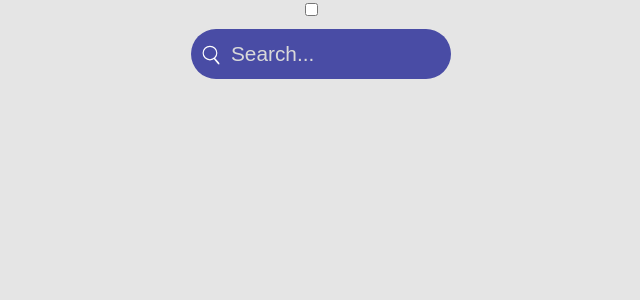
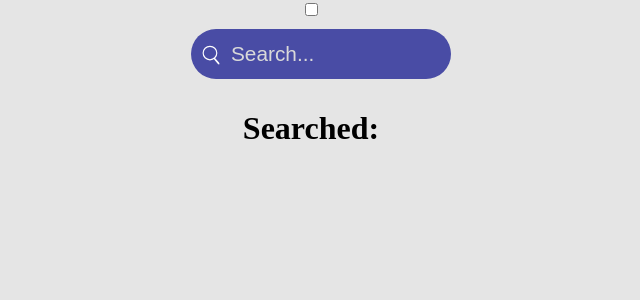
Before and after one commit to wsuf-proginf-2022/react-reusable-components, a React (Vite) app: page / in a window 1280 px wide. Shown: the top 300 px of the page, without its empty margins (329-969 px from the left). Built offline with nearby package versions, Linux system fonts and the light colour scheme.

Commit message:
Revert "git please work"

```diff
--- a/src/App.js
+++ b/src/App.js
@@ -111,6 +111,7 @@ const App = () => {
   const [count, setCount] = useState(null);
   const [selected, setSelected] = useState(null);
   const [checked, setChecked] = useState(false);
+  const [searchTerm, setSearchTerm] = useState('');
   return (
     <div className='flex-center'>
       <input type='checkbox' checked={checked} onChange={() => setChecked(!checked)} />
@@ -122,7 +123,8 @@ const App = () => {
           <h1 style={{ textAlign: 'center' }}>Selected: {selected}</h1>
         </>
       )}
-      <SearchField options={options} />
+      <SearchField options={options} onChange={setSearchTerm} />
+      <h1 style={{ textAlign: 'center' }}>Searched: {searchTerm}</h1>
     </div>
   );
 };
--- a/src/components/SearchField/SearchField.js
+++ b/src/components/SearchField/SearchField.js
@@ -1,7 +1,7 @@
 import { useState, useRef, useEffect } from 'react';
 import './searchfield.css';
 
-const SearchFiled = ({ options = [] }) => {
+const SearchFiled = ({ options = [], onChange = () => {} }) => {
   // amire rá keresünk
   const [searchTerm, setSearchTerm] = useState('');
   // az a ténylegesen létező elem amit kiválasztunk
@@ -14,6 +14,10 @@ const SearchFiled = ({ options = [] }) => {
   const handleOutsideClick = (event) => {
     if (!container.current?.contains(event.target)) setOpened(false);
   };
+
+  useEffect(() => {
+    onChange(selectedItem);
+  }, [selectedItem]);
 
   useEffect(() => {
     document.addEventListener('click', handleOutsideClick);
```
